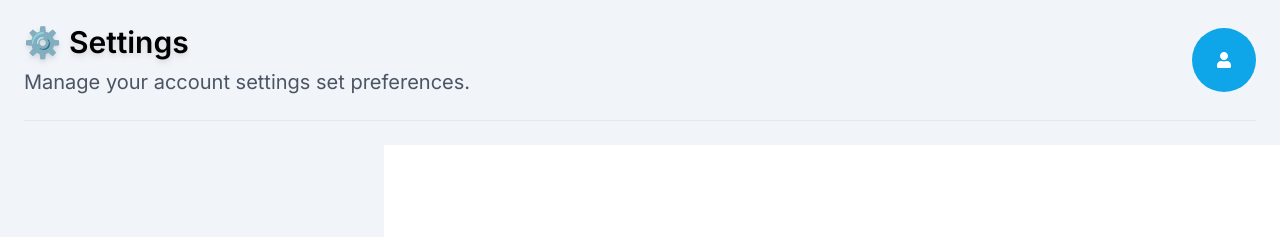
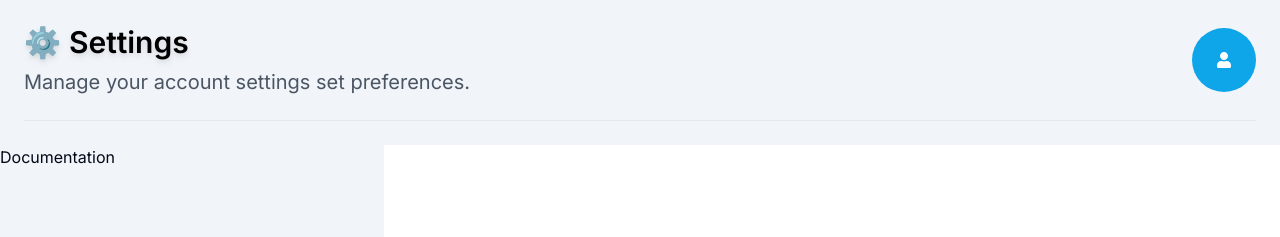
Before and after one commit to nicholavila/Creative-Marketplace, a Next.js app: page /user/admin in a window 1280 px wide. Shown: the top 237 px of the page. Built offline with nearby package versions, Linux system fonts and the light colour scheme; no server answers.

Commit message:
add menu item in sidebar

```diff
--- a/app/(protected)/user/_components/sidebar.tsx
+++ b/app/(protected)/user/_components/sidebar.tsx
@@ -6,13 +6,16 @@ import { usePathname } from "next/navigation";
 import { Button } from "@/components/ui/button";
 import { UserButton } from "@/components/auth/user-button";
 import { Separator } from "@/components/ui/separator";
+import { NavigationMenuItem, NavigationMenuLink, navigationMenuTriggerStyle } from "@/components/ui/navigation-menu";
 
 export const Sdiebar = () => {
 	const pathname = usePathname();
 
 	return (
 		<section className="bg-secondary w-96 h-full">
-
+			<Link href="/docs" legacyBehavior passHref>
+				Documentation
+			</Link>
 		</section>
 	);
 };
```
